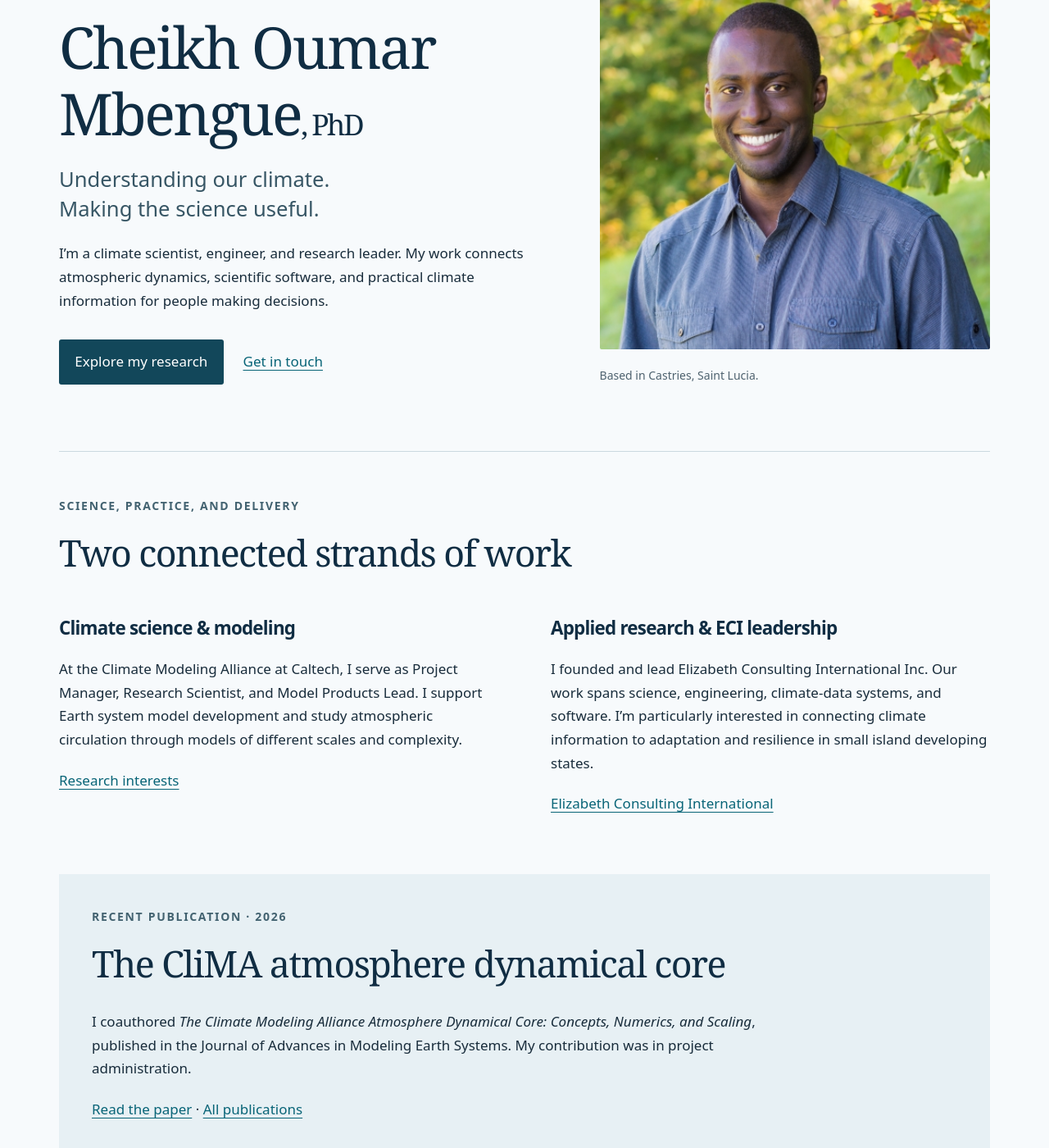
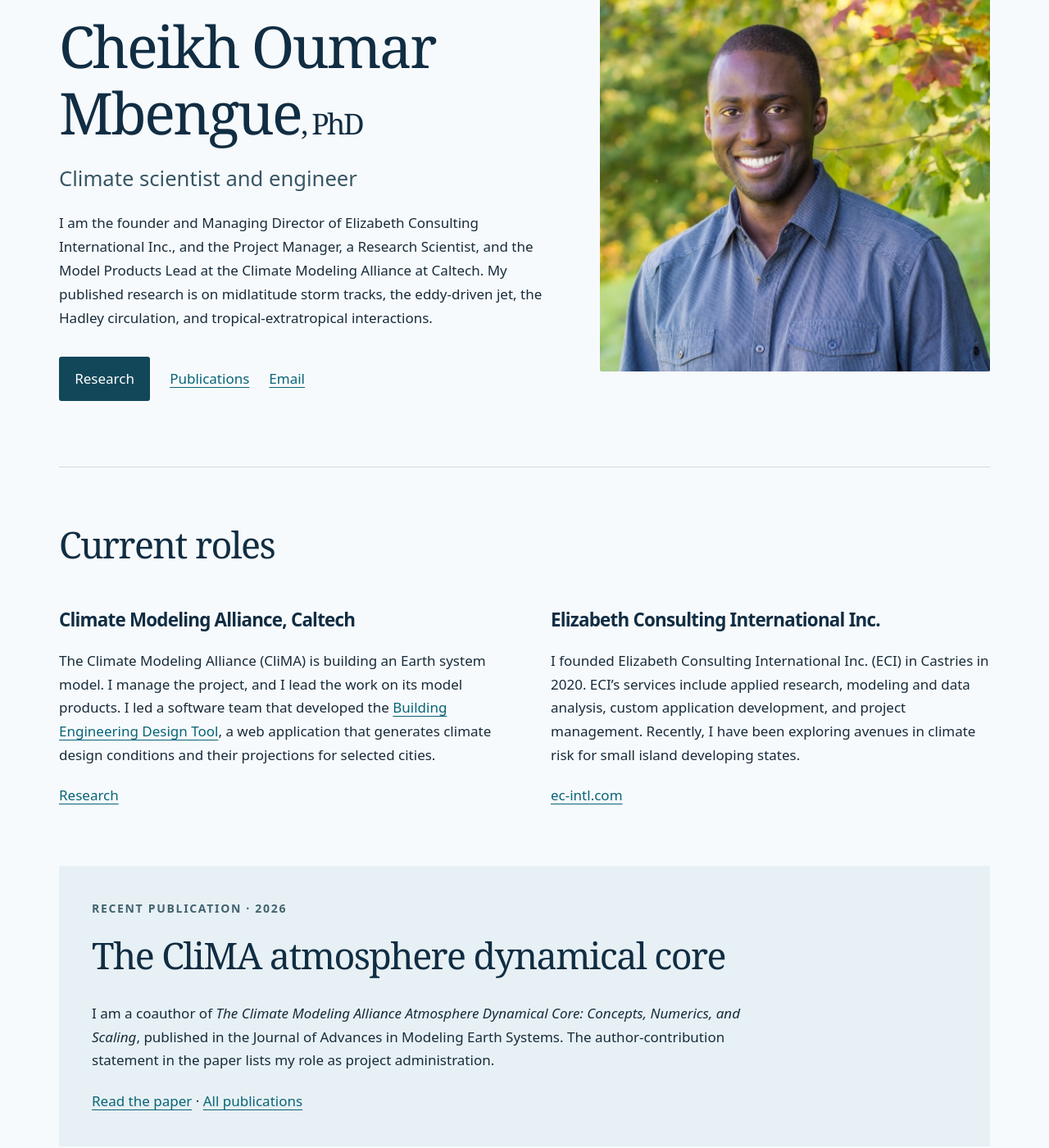
Before and after one commit to cmbengue-ec-intl/cmbengue-ec-intl.github.io, a Jekyll site: the page built from index.markdown, in a window 1280 px wide and 1400 px high, scrolled down 208 px. Shown: the whole window at 82% size. Built offline with Jekyll 4.4.1, drawn with Linux system fonts in a browser that asks for light colours; some of the changed text lies outside the part shown.

Commit message:
docs: replace unsupported home page wording with sourced statements (refs #39)

```diff
--- a/index.markdown
+++ b/index.markdown
@@ -1,29 +1,27 @@
 ---
 layout: default
-title: Climate science, engineering, and research leadership
 ---
 <section class="hero">
   <div>
-    <p class="eyebrow">Saint Lucia · Science &amp; engineering</p>
+    <p class="eyebrow">Castries, Saint Lucia</p>
     <h1>Cheikh Oumar<br>Mbengue<span>, PhD</span></h1>
-    <p class="lead">Understanding our climate.<br>Making the science useful.</p>
-    <p>I’m a climate scientist, engineer, and research leader. My work connects atmospheric dynamics, scientific software, and practical climate information for people making decisions.</p>
-    <div class="actions"><a class="button" href="{{ '/research/' | relative_url }}">Explore my research</a><a href="mailto:cmbengue@ec-intl.com">Get in touch</a></div>
+    <p class="lead">Climate scientist and engineer</p>
+    <p>I am the founder and Managing Director of Elizabeth Consulting International Inc., and the Project Manager, a Research Scientist, and the Model Products Lead at the Climate Modeling Alliance at Caltech. My published research is on midlatitude storm tracks, the eddy-driven jet, the Hadley circulation, and tropical-extratropical interactions.</p>
+    <div class="actions"><a class="button" href="{{ '/research/' | relative_url }}">Research</a><a href="{{ '/publications/' | relative_url }}">Publications</a><a href="mailto:{{ site.email }}">Email</a></div>
   </div>
-  <figure><img src="{{ '/img/img1.jpg' | relative_url }}" alt="Cheikh Mbengue" fetchpriority="high"><figcaption>Based in Castries, Saint Lucia.</figcaption></figure>
+  <figure><img src="{{ '/img/img1.jpg' | relative_url }}" alt="Cheikh Mbengue" fetchpriority="high"></figure>
 </section>
 <section class="section">
-  <p class="eyebrow">Science, practice, and delivery</p>
-  <h2>Two connected strands of work</h2>
+  <h2>Current roles</h2>
   <div class="work-grid">
-    <article><h3>Climate science &amp; modeling</h3><p>At the Climate Modeling Alliance at Caltech, I serve as Project Manager, Research Scientist, and Model Products Lead. I support Earth system model development and study atmospheric circulation through models of different scales and complexity.</p><a href="{{ '/research/' | relative_url }}">Research interests</a></article>
-    <article><h3>Applied research &amp; ECI leadership</h3><p>I founded and lead Elizabeth Consulting International Inc. Our work spans science, engineering, climate-data systems, and software. I’m particularly interested in connecting climate information to adaptation and resilience in small island developing states.</p><a href="https://www.ec-intl.com">Elizabeth Consulting International</a></article>
+    <article><h3>Climate Modeling Alliance, Caltech</h3><p>The Climate Modeling Alliance (CliMA) is building an Earth system model. I manage the project, and I lead the work on its model products. I led a software team that developed the <a href="https://ecodesign.clima.caltech.edu">Building Engineering Design Tool</a>, a web application that generates climate design conditions and their projections for selected cities.</p><a href="{{ '/research/' | relative_url }}">Research</a></article>
+    <article><h3>Elizabeth Consulting International Inc.</h3><p>I founded Elizabeth Consulting International Inc. (ECI) in Castries in 2020. ECI&rsquo;s services include applied research, modeling and data analysis, custom application development, and project management. Recently, I have been exploring avenues in climate risk for small island developing states.</p><a href="https://www.ec-intl.com">ec-intl.com</a></article>
   </div>
 </section>
 <section class="feature section">
   <p class="eyebrow">Recent publication · 2026</p>
   <h2>The CliMA atmosphere dynamical core</h2>
-  <p>I coauthored <em>The Climate Modeling Alliance Atmosphere Dynamical Core: Concepts, Numerics, and Scaling</em>, published in the Journal of Advances in Modeling Earth Systems. My contribution was in project administration.</p>
+  <p>I am a coauthor of <em>The Climate Modeling Alliance Atmosphere Dynamical Core: Concepts, Numerics, and Scaling</em>, published in the Journal of Advances in Modeling Earth Systems. The author-contribution statement in the paper lists my role as project administration.</p>
   <a href="https://doi.org/10.1029/2025MS005014">Read the paper</a> <span aria-hidden="true"> · </span> <a href="{{ '/publications/' | relative_url }}">All publications</a>
 </section>
-<section class="section"><h2>Let’s connect</h2><p>I welcome conversations about atmospheric science, scientific software, research delivery, and climate information for island communities.</p><a href="mailto:cmbengue@ec-intl.com">cmbengue@ec-intl.com</a></section>
+<section class="section"><h2>Contact</h2><p><a href="mailto:{{ site.email }}">{{ site.email }}</a></p></section>
```
